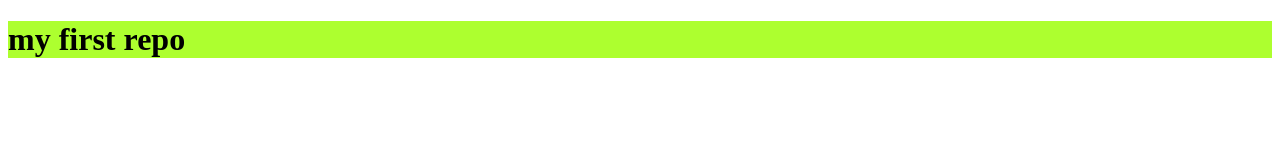
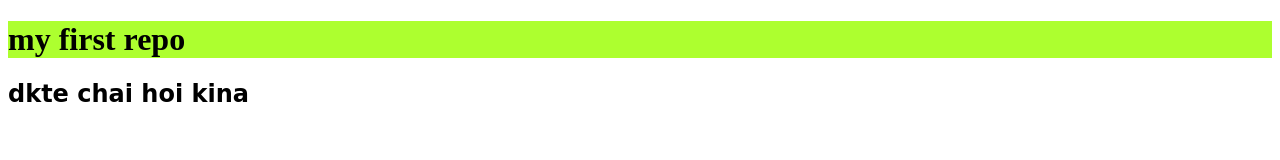
Before and after one commit to jerintanzim5/valo-lkshe-na-repo, a plain HTML site: page index.html in a window 1280 px wide. Drawn offline with Linux system fonts and the light colour scheme.

Commit message:
header added

```diff
--- a/index.html
+++ b/index.html
@@ -9,5 +9,6 @@
 </head>
 <body>
     <h1>my first repo</h1>
+    <h2>dkte chai hoi kina</h2>
 </body>
 </html>
--- a/style.css
+++ b/style.css
@@ -1,3 +1,7 @@
 h1{
     background: greenyellow;
 }
+h2{
+    font-size:400;
+    font-family:cursive;
+}
```
